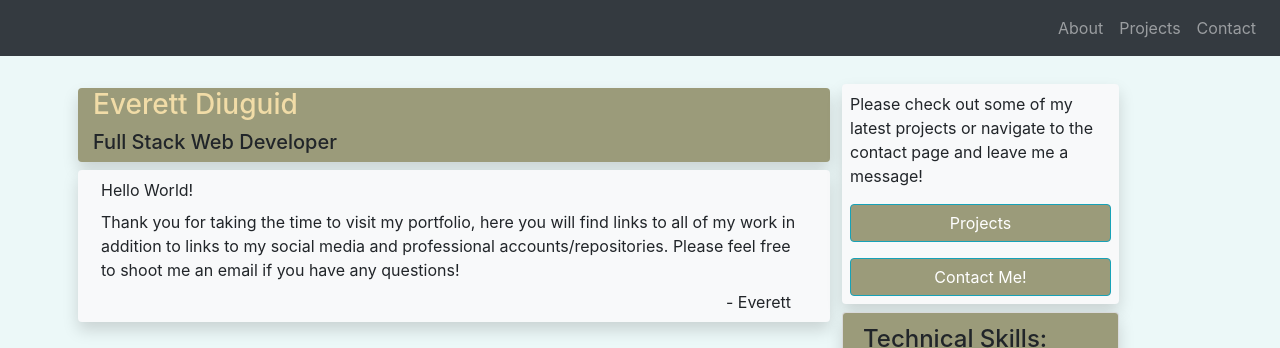
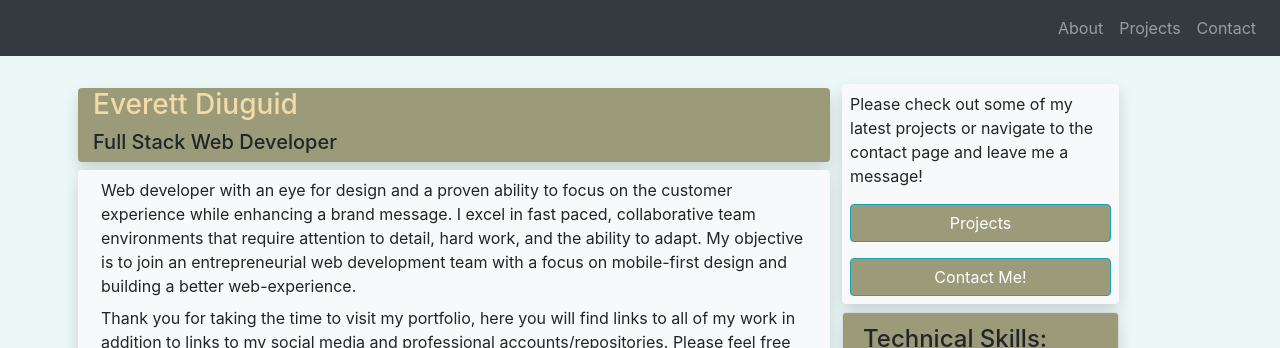
Before and after one commit to diuguide/portfolio_react, a React (Create React App) app in the folder porfolio_react/: page / in a window 1280 px wide. Shown: the top 348 px of the page. Built offline with nearby package versions, Linux system fonts and the light colour scheme.

Commit message:
added a bio

```diff
--- a/porfolio_react/src/components/About/index.js
+++ b/porfolio_react/src/components/About/index.js
@@ -6,7 +6,7 @@ function About(props) {
             <div className="col">
                 <div className="row">
                     <div className="col m-1 shadow bg-light rounded">
-                        <div className="pt-2 pl-2">Hello World!</div>
+                        <div className="pt-2 pl-2">Web developer with an eye for design and a proven ability to focus on the customer experience while enhancing a brand message.  I excel in fast paced, collaborative team environments that require  attention to detail, hard work, and the ability to adapt. My objective is to join an entrepreneurial web development team with a focus on mobile-first design and building a better web-experience.</div>
                         <div className="p-2">Thank you for taking the time to visit my portfolio, here you will find links to all of my work in addition to links to my social media and professional accounts/repositories.  Please feel free to shoot me an email if you have any questions!</div>
                         <div className="float-right pr-4 pb-2">- Everett</div>
                     </div>
```
